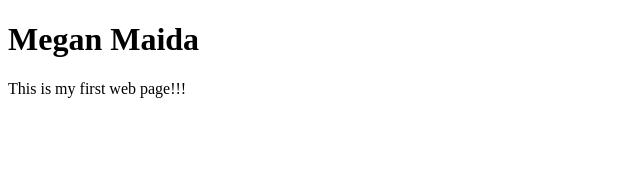
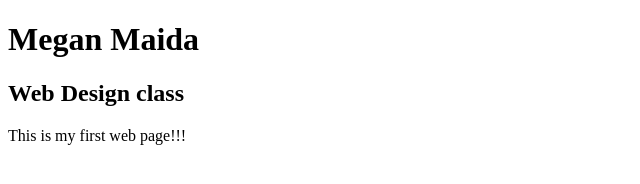
Before and after one commit to meganmaida7/MART341-WebDesign, a plain HTML site: page test-directory/index.html in a window 1280 px wide. Shown: the whole page, without its empty margins (0-640 px from the left). Drawn offline with Linux system fonts and the light colour scheme.

Commit message:
Update index.html

```diff
--- a/test-directory/index.html
+++ b/test-directory/index.html
@@ -8,8 +8,11 @@
     </head>
     <body>
         <h1>
-          Megan Maida
+            Megan Maida
         </h1>
+        <h2>
+            Web Design class
+        </h2>
         <p>
             This is my first web page!!!
         </p>
```
